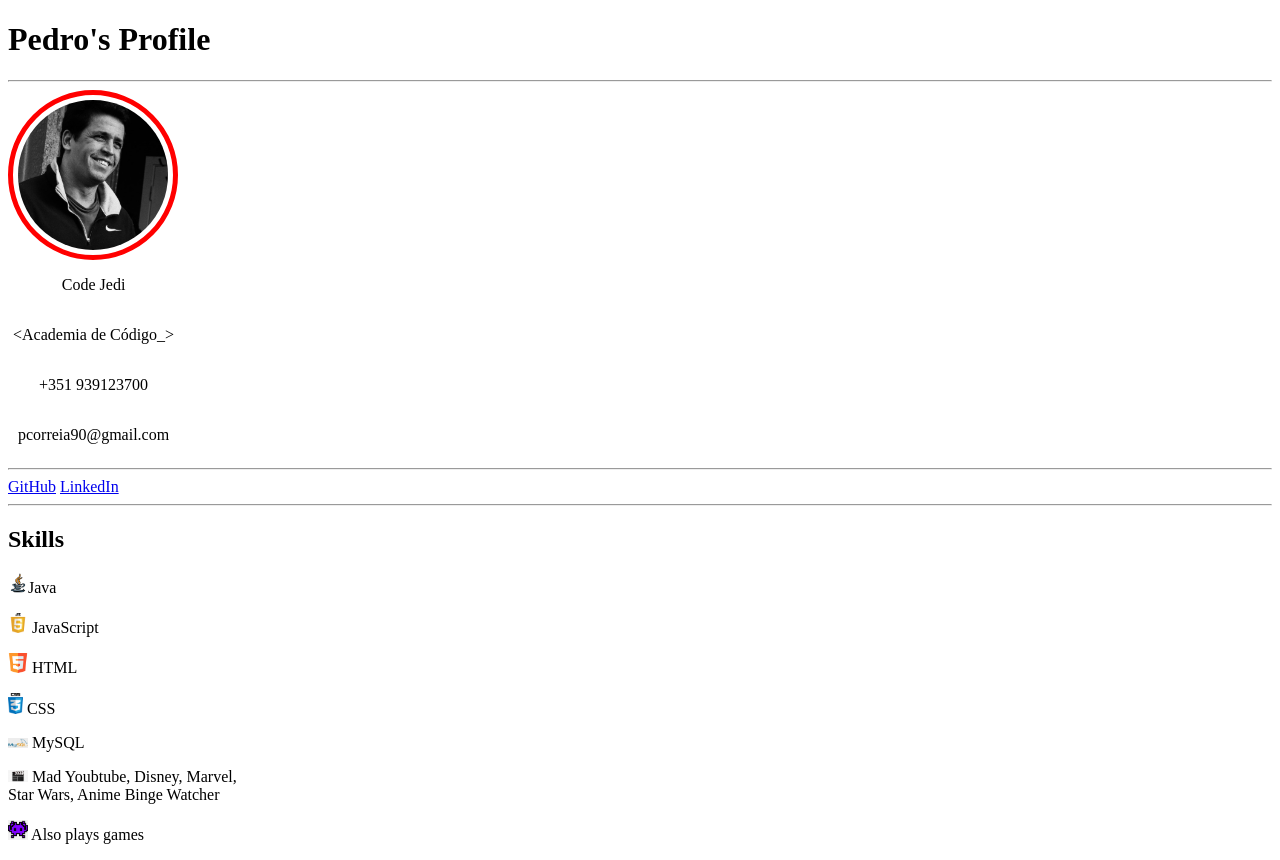
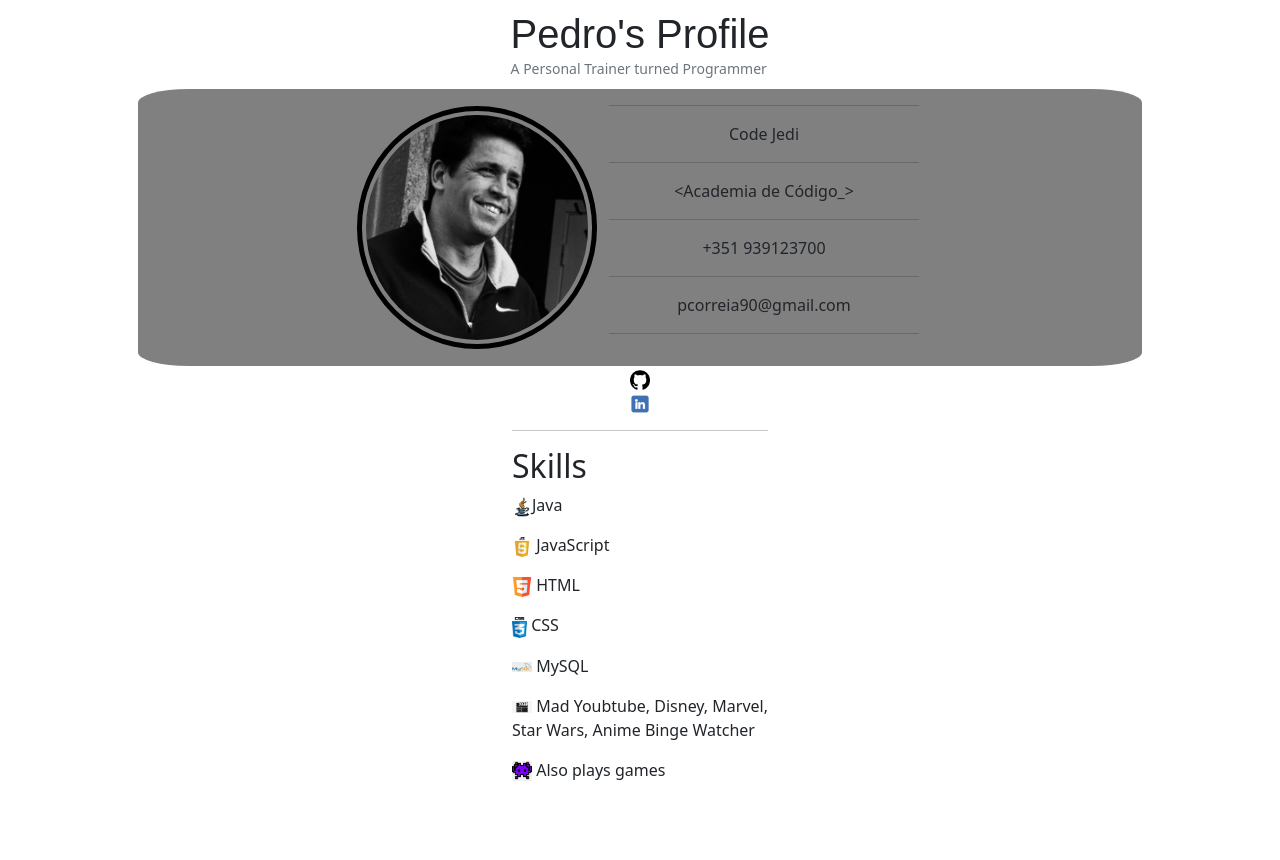
Before and after one commit to pcorreia90/profile_website, a plain HTML site: page index.html in a window 1280 px wide. After the commit the page ends 800 px from the top, so only its background shows below. Drawn offline with nearby package versions, Linux system fonts and the light colour scheme; a web font is replaced by a local one.

Commit message:
Started with card

```diff
--- a/index.html
+++ b/index.html
@@ -3,35 +3,40 @@
 <head>
     <meta charset="UTF-8">
     <meta name="viewport" content="width=device-width, initial-scale=1.0">
-    <title>Document</title>
+    <title>Pedro's Profile</title>
+    <link href="https://cdn.jsdelivr.net/npm/bootstrap@5.1.3/dist/css/bootstrap.min.css" rel="stylesheet" integrity="sha384-1BmE4kWBq78iYhFldvKuhfTAU6auU8tT94WrHftjDbrCEXSU1oBoqyl2QvZ6jIW3" crossorigin="anonymous">
+    <script src="https://cdn.jsdelivr.net/npm/bootstrap@5.1.3/dist/js/bootstrap.bundle.min.js" integrity="sha384-ka7Sk0Gln4gmtz2MlQnikT1wXgYsOg+OMhuP+IlRH9sENBO0LRn5q+8nbTov4+1p" crossorigin="anonymous"></script>
+    <link rel="preconnect" href="https://fonts.googleapis.com">
+    <link rel="preconnect" href="https://fonts.gstatic.com" crossorigin>
+    <link href="https://fonts.googleapis.com/css2?family=M+PLUS+1+Code&display=swap" rel="stylesheet">
     <link rel="stylesheet" href="styles.css">
 </head>
-<body>
-    <header>
-        <h1>Pedro's Profile</h1>
+
+<body class="container-fluid">
+    <header class="row">
+            <h1>Pedro's Profile</h1>
+        <small class="text-muted"> A Personal Trainer turned Programmer</small>
     </header>
-   <main>
-       <hr>
-    <section>
-        <img class="profile_pic" src="resources/profile_pic.jpeg"/>
-        <div class="description">
-            <p>Code Jedi</p>
-            <p>&lt;Academia de Código_&gt;</p>
-            <p>+351 939123700</p>
-            <p>pcorreia90@gmail.com</p>
-        </div>
+
+    <div class="description row">
+        <img class="img-fluid col-sm-6 col-lg-4"  src="resources/profile_pic.jpeg"/>
+                <ul class="col-sm-6 col-lg-4">
+                    <hr>
+                    <li>Code Jedi</li>
+                    <hr>
+                    <li>&lt;Academia de Código_&gt;</li>
+                    <hr>
+                    <li>+351 939123700</li>
+                    <hr>
+                    <li>pcorreia90@gmail.com</li>
+                    <hr>
+                </ul>
+    </div>
 
 
-       </section>
-
-       <section>
-           <hr>
-          <a href="https://www.github.com/pcorreia90" target="blank">GitHub</a>
-          <a href="https://www.linkedin/in/pcorreia-the-coder" target="blank">LinkedIn</a>
-
-       </section>
-   </main>
-<section>
+   <a href="https://www.github.com/pcorreia90" target="blank"><img src="resources/logotipo-do-github.png" alt="github icon" width="20px"/></a>
+          <a href="https://www.linkedin/in/pcorreia-the-coder" target="blank"><img src="resources/Linkedin-logo-on-transparent-Background-PNG-.png" alt="LinkedIn" width="20px"></a>
+<div>
     <hr>
     <h2>Skills</h2>
         <p><img src="resources/java_icon.png" width=20px/>Java</p>
--- a/styles.css
+++ b/styles.css
@@ -1,16 +1,51 @@
-.profile_pic {
-    border: 5px solid red;
-    padding: 5px;
-    height: 150px;
-    width: 150px;
-    border-radius: 50%;
-    display:flex;
+body{
+    margin:0;
+    padding:0;
 }
 
-
-.description{
-    display: inline-flex;
+header{
+    display: flex;
     flex-direction: column;
     align-items: center;
-    margin-left: 5px;
+    padding:10px;
 }
+
+h1{
+    font-family: 'M PLUS 1 Code', sans-serif;
+    margin:0px;
+}
+
+body{
+    display:flex;
+    flex-direction: column;
+    align-items: center;
+
+}
+.description {
+    width: 80%;
+    background-color: grey;
+    justify-content: center;
+    align-items: center;
+    border-radius: 5%;
+}
+
+.description img{
+    display: flex;
+    border: 5px solid black;
+    padding: 0.25rem;
+    border-radius: 100%;
+    width: 15em;
+    margin: 1em 0 1em 0.5em;
+}
+
+.description ul{
+    background-color: grey;
+    display: flex;
+    flex-direction: column;
+}
+
+.description li{
+    display: flex;
+    justify-content: center;
+    align-content: center;
+}
```
Also changed, not shown: resources/Linkedin-logo-on-transparent-Background-PNG-.png (added), resources/logotipo-do-github.png (added), 1 other file.
